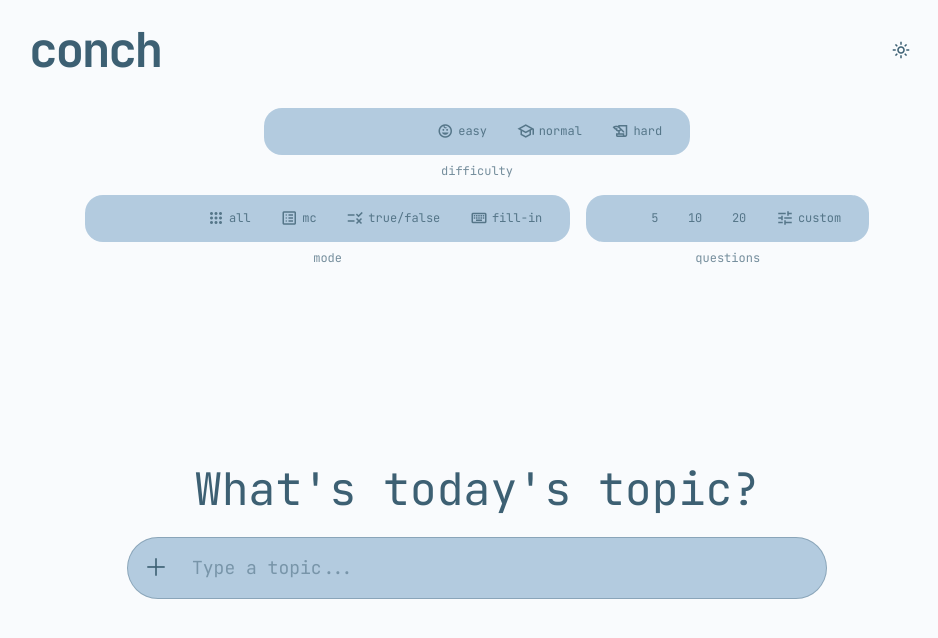
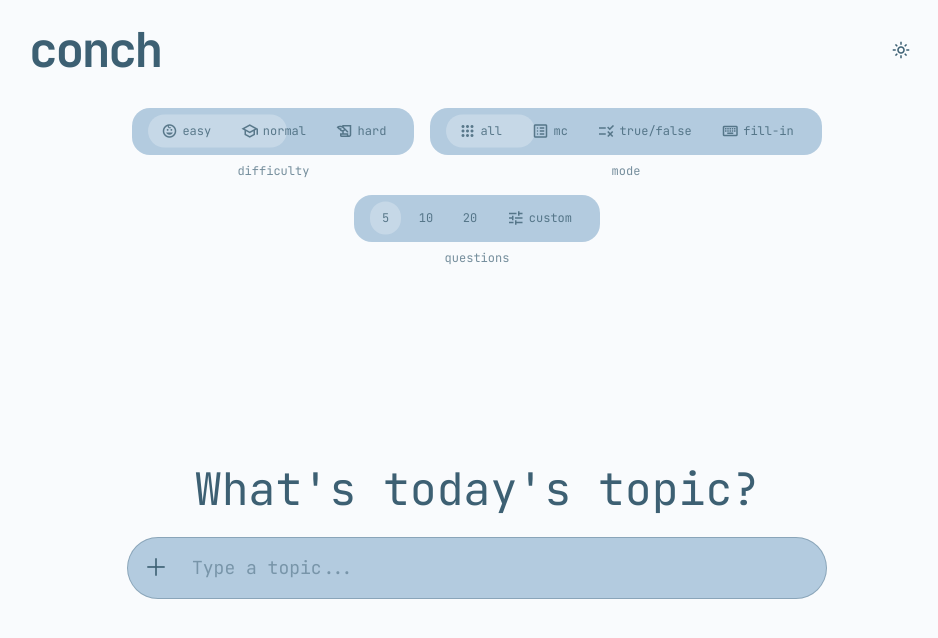
Before and after one commit to Truff7es/OOP-Project-conch-Group5, a React (Vite) app in the folder conch/: page / in a window 1280 px wide. Shown: the top 638 px of the page, without its empty margins (163-1101 px from the left). Built offline with nearby package versions, Linux system fonts and the light colour scheme.

Commit message:
actually fixed

```diff
--- a/conch/src/index.css
+++ b/conch/src/index.css
@@ -53,20 +53,12 @@
   position: absolute;
   top: 50%;
   transform: translateY(-50%);
-  height: 75%;
+  height: 70%;
   background: rgba(255, 255, 255, 0.25);
   border-radius: 999px;
-  background: transparent;
-  color: rgba(61, 96, 115, 0.8);
-  padding: 0.55rem 0.8rem;
-  min-height: 2.25rem;
-  font-size: 0.8rem;
-  font-family: 'JetBrains Mono', monospace;
-  text-transform: lowercase;
-  cursor: pointer;
-  transition: background-color 0.2s ease, color 0.2s ease, opacity 0.2s ease;
-  position: relative;
-  z-index: 1;
+  pointer-events: none;
+  z-index: 0;
+  transition: left 0.12s ease-out, width 0.15s ease-out;
 }
 
 html[data-theme='dark'] .pill {
```
